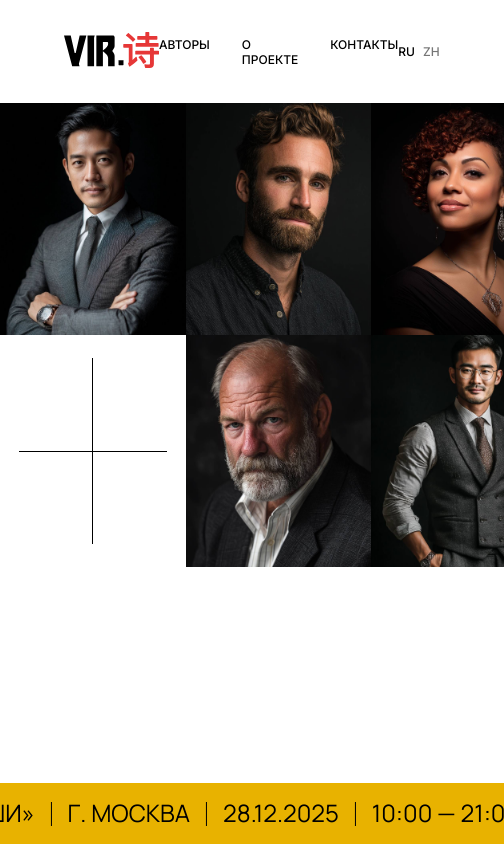
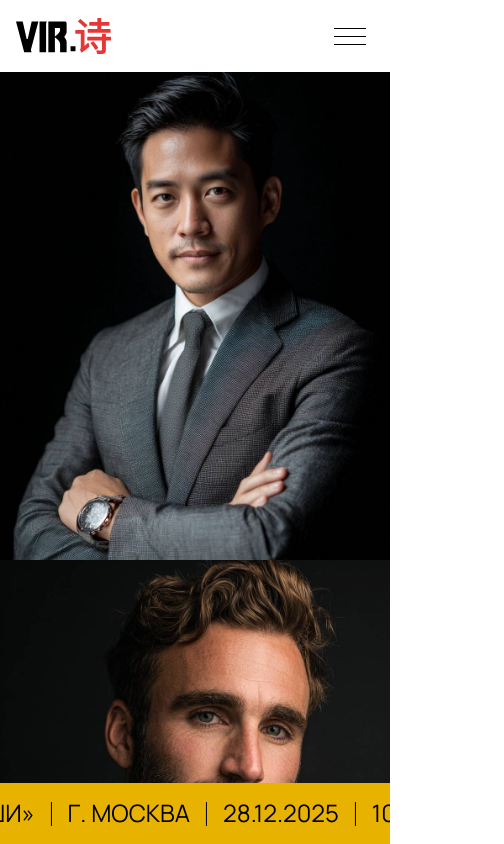
Before and after one commit to MixelTeWork/virshi, a SvelteKit app: page /authors in a window 390 px wide. Shown: the whole page, 504 px wide, since content can reach past the window. Built offline with nearby package versions, Linux system fonts and the light colour scheme.

Commit message:
adjust layout for mobile

```diff
--- a/src/app.html
+++ b/src/app.html
@@ -3,6 +3,7 @@
 	<head>
 		<meta charset="utf-8" />
 		<meta name="viewport" content="width=device-width, initial-scale=1" />
+		<meta name="theme-color" content="#ffffff">
 		<link rel="icon" href="%sveltekit.assets%/favicon.ico" />
 		<link rel="stylesheet" href="%sveltekit.assets%/style.css">
 		<link rel="preconnect" href="https://fonts.googleapis.com">
--- a/src/routes/(pages)/+layout.svelte
+++ b/src/routes/(pages)/+layout.svelte
@@ -18,7 +18,7 @@
 <style>
 	.layout {
 		display: grid;
-		grid-template-rows: auto 1fr auto;
+		grid-template-rows: auto 1fr 3.8rem;
 		height: 100vh;
 		height: 100dvh;
 	}
@@ -32,6 +32,7 @@
 
 	main::-webkit-scrollbar {
 		width: 4px;
+		height: 4px;
 	}
 
 	main::-webkit-scrollbar-thumb {
--- a/src/routes/(pages)/Header.svelte
+++ b/src/routes/(pages)/Header.svelte
@@ -1,19 +1,39 @@
-<script>
+<script lang="ts">
 	import { asset, resolve } from "$app/paths";
 
+	let open = $state(false);
+	function close() {
+		open = false;
+	}
 </script>
-<header>
-	<a href={resolve("/")} class="logo">
+
+<header class={{ open }}>
+	<div class="container">
+		<div class="logo">
+			<a href={resolve("/")}>
 				<img src={asset("/logo.svg")} alt="logo" />
 			</a>
-	<div class="links">
-		<a href={resolve("/authors")}>Авторы</a>
-		<a href={resolve("/about")}>О проекте</a>
-		<a href={resolve("/contact")}>Контакты</a>
+			<button
+				class="burgerBtn"
+				aria-label="open menu"
+				onclick={() => {
+					open = !open;
+				}}
+			>
+				<div></div>
+				<div></div>
+				<div></div>
+			</button>
 		</div>
+		<nav class="links">
+			<a href={resolve("/authors")} onclick={close}>Авторы</a>
+			<a href={resolve("/about")} onclick={close}>О проекте</a>
+			<a href={resolve("/contact")} onclick={close}>Контакты</a>
+		</nav>
 		<div class="langSwitch">
 			<a href="?lang=ru" class="active">ru</a>
 			<a href="?lang=zh">zh</a>
+		</div>
 	</div>
 </header>
 
@@ -22,27 +42,121 @@
 		width: 100%;
 		max-width: 1600px;
 		margin: 0 auto;
+		font-size: 0.75rem;
+		font-weight: 500;
+		text-transform: uppercase;
+		line-height: 1;
+	}
+	.container {
 		display: flex;
 		justify-content: space-between;
 		align-items: center;
 		padding: 2rem 4rem;
-		font-size: 0.75rem;
-		font-weight: 500;
-		text-transform: uppercase;
+	}
+
+	.logo {
+		display: flex;
+		justify-content: space-between;
+	}
+
+	.logo a {
+		display: flex;
+		align-items: center;
+	}
+
+	.burgerBtn {
+		position: relative;
+		display: none;
+		align-items: center;
+		justify-content: center;
+		width: 3rem;
+		height: 3rem;
+	}
+	.burgerBtn div {
+		position: absolute;
+		width: 2rem;
+		height: 1px;
+		background-color: currentColor;
+		transition-property: translate, scale, rotate;
+		transition-duration: 250ms;
+	}
+	.burgerBtn div:first-child {
+		translate: 0 -0.5rem;
+	}
+	.burgerBtn div:last-child {
+		translate: 0 0.5rem;
 	}
 
 	.links {
 		display: flex;
-		gap: 2rem;
+		gap: 1.6rem;
+	}
+
+	.links a {
+		padding: 0.2rem;
 	}
 
 	.langSwitch {
 		display: flex;
-		gap: 0.5rem;
-		color: #767676;
+	}
+	.langSwitch a {
+		padding: 0.25rem;
+		opacity: 0.5;
+	}
+	.langSwitch a.active {
+		opacity: 1;
 	}
 
-	.active {
-		color: black;
+	@media screen and (max-width: 500px) {
+		header {
+			font-family: Manrope, Arial, Helvetica, sans-serif;
+			font-weight: 400;
+			font-size: 2.25rem;
+		}
+		.container {
+			flex-direction: column;
+			align-items: stretch;
+			justify-content: flex-start;
+			padding: 0.75rem 1rem;
+			gap: 2rem;
+		}
+		.open .container {
+			position: fixed;
+			inset: 0;
+			bottom: 3.8rem;
+			z-index: 10;
+			background-color: white;
+		}
+
+		.burgerBtn {
+			display: flex;
+		}
+		.open .burgerBtn :nth-child(2) {
+			scale: 0;
+		}
+		.open .burgerBtn :first-child {
+			translate: 0 0;
+			rotate: 45deg;
+		}
+		.open .burgerBtn :last-child {
+			translate: 0 0;
+			rotate: -45deg;
+		}
+
+		.links {
+			display: none;
+			flex-direction: column;
+			gap: 1.5rem;
+		}
+		.langSwitch {
+			display: none;
+			margin-top: auto;
+		}
+		.open .links {
+			display: flex;
+		}
+		.open .langSwitch {
+			display: flex;
+		}
 	}
 </style>
--- a/src/routes/(pages)/authors/+page.svelte
+++ b/src/routes/(pages)/authors/+page.svelte
@@ -1,5 +1,5 @@
 <script lang="ts">
-    import { asset, resolve } from "$app/paths";
+	import { asset, resolve } from "$app/paths";
 	import arrow from "./arrow.svg";
 
 	interface ICard {
@@ -94,6 +94,12 @@
 		grid-template-columns: repeat(4, 1fr);
 	}
 
+	@media screen and (max-width: 500px) {
+		.grid {
+			grid-template-columns: 1fr;
+		}
+	}
+
 	.card {
 		position: relative;
 		aspect-ratio: 4/5;
@@ -118,14 +124,18 @@
 		opacity: 0;
 		transition: opacity 300ms;
 	}
-	.card:hover .card__content {
+	.card:hover .card__content,
+	.card:focus-within .card__content {
 		opacity: 1;
 	}
 	.card__text {
 		transform: translateY(1rem);
-		transition: opacity 300ms, transform 300ms;
+		transition:
+			opacity 300ms,
+			transform 300ms;
 	}
-	.card:hover .card__text {
+	.card:hover .card__text,
+	.card:focus-within .card__text {
 		transform: translateY(0rem);
 	}
 
--- a/src/routes/+page.svelte
+++ b/src/routes/+page.svelte
@@ -9,7 +9,9 @@
 	let outro = $state(false);
 
 	onMount(() => {
-		intro = true;
+		setTimeout(() => {
+			intro = true;
+		}, 500);
 	});
 
 	function go(this: HTMLAnchorElement, e: MouseEvent) {
@@ -23,6 +25,10 @@
 		}, 1500);
 	}
 </script>
+
+<svelte:head>
+	<title>VERSHI</title>
+</svelte:head>
 
 <main out:fade={{ duration: 1000 }} class={{ intro, outro }}>
 	<img src={asset("/intro_rails.png")} alt="rails" class="rails" />
@@ -61,12 +67,16 @@
 	.train,
 	.train_door {
 		position: absolute;
-		width: 100%;
+		left: 50%;
+		width: auto;
 		height: 100%;
-		object-fit: cover;
 		transition:
 			translate 1s,
 			scale 1s;
+	}
+	.rails {
+		width: 100%;
+		left: 0;
 	}
 	.train,
 	.train_door {
@@ -74,7 +84,7 @@
 	}
 	.intro .train,
 	.intro .train_door {
-		translate: 0% 0%;
+		translate: -50% 0%;
 	}
 	.outro .rails,
 	.outro .train,
@@ -82,7 +92,7 @@
 		transition:
 			translate 1.5s 0.5s,
 			scale 1.5s 0.5s;
-		scale: 2;
+		scale: 3;
 	}
 	.outro .train_door {
 		translate: 100% 0%;
@@ -95,6 +105,7 @@
 		flex-direction: column;
 		justify-content: center;
 		align-items: center;
+		gap: 2rem;
 		z-index: 2;
 		opacity: 0;
 		transition: opacity 1.5s 1s;
@@ -109,34 +120,52 @@
 	}
 
 	.main img {
-		width: min(900px, 80vw);
+		width: min(900px, 90vw);
 	}
 
 	.links {
 		display: flex;
+		flex-wrap: wrap;
 		font-family: Inter, Arial, Helvetica, sans-serif;
 		font-weight: 500;
-		font-size: 0.75rem;
+		font-size: 0.875rem;
 		text-transform: uppercase;
 	}
 	.links > * {
 		background-color: white;
 		padding: 0.75rem 1rem;
 		border-radius: 2rem;
-		transition: background-color 250ms, color 250ms;
+		transition:
+			background-color 250ms,
+			color 250ms;
+		outline: none;
 	}
-	.links > a:hover {
+	.links > :hover,
+	.links > :focus-visible,
+	.langSwitch:focus-within {
 		background-color: #e63737;
 		color: white;
 	}
 	.langSwitch {
 		display: flex;
-		gap: 0.5rem;
-		color: #767676;
+		padding: 0.5rem 0.75rem;
+	}
+	.langSwitch a {
+		padding: 0.25rem;
+		opacity: 0.5;
+	}
+	.langSwitch a.active {
+		opacity: 1;
 	}
 
-	.active {
-		color: black;
+	@media screen and (max-width: 500px) {
+		.langSwitch {
+			position: absolute;
+			top: 1rem;
+			right: 1rem;
+			background-color: transparent !important;
+			color: white;
+		}
 	}
 
 	.footer {
--- a/static/style.css
+++ b/static/style.css
@@ -7,7 +7,8 @@
 	margin: 0;
 }
 
-html, body {
+html,
+body {
 	min-height: 100vh;
 	min-height: 100dvh;
 }
@@ -24,3 +25,8 @@ body {
 a {
 	text-decoration: none;
 }
+
+button {
+	background: none;
+	border: none;
+}
```
Lines whose indentation alone changed are shown as unchanged.
